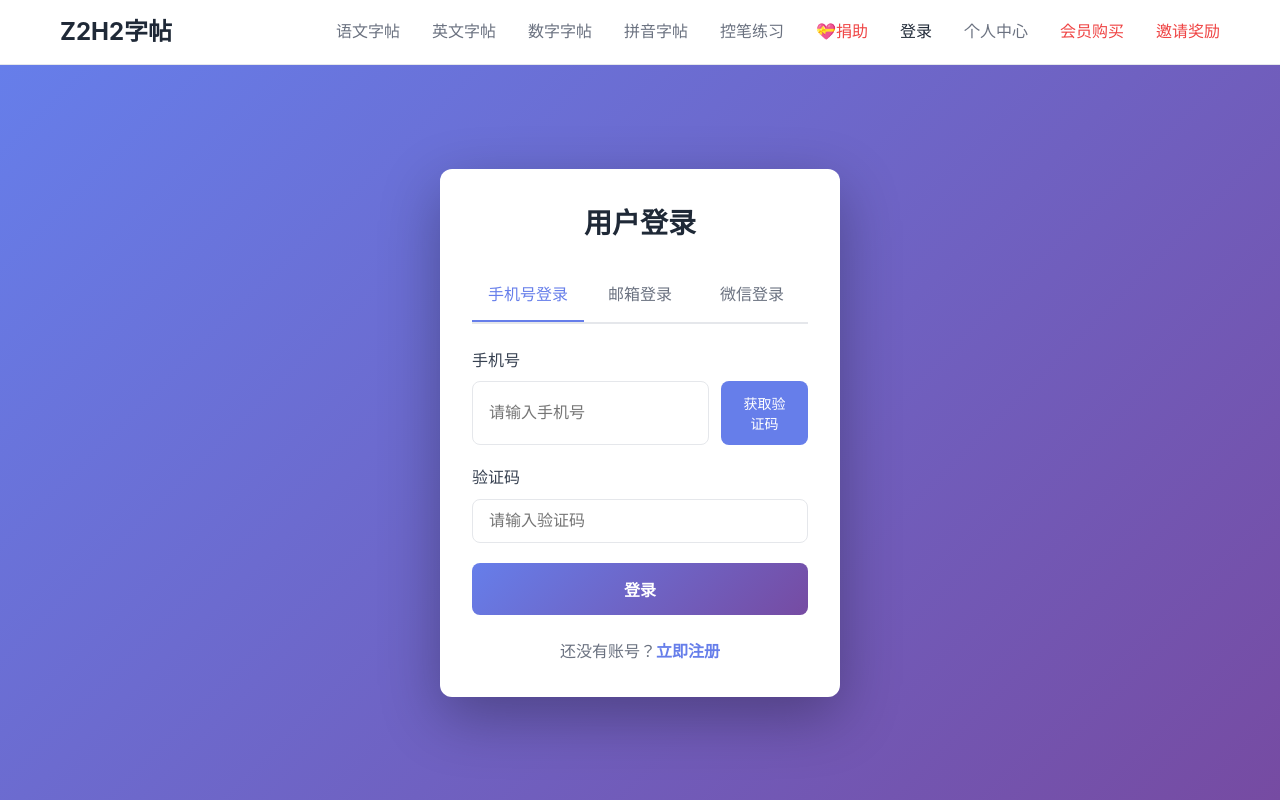
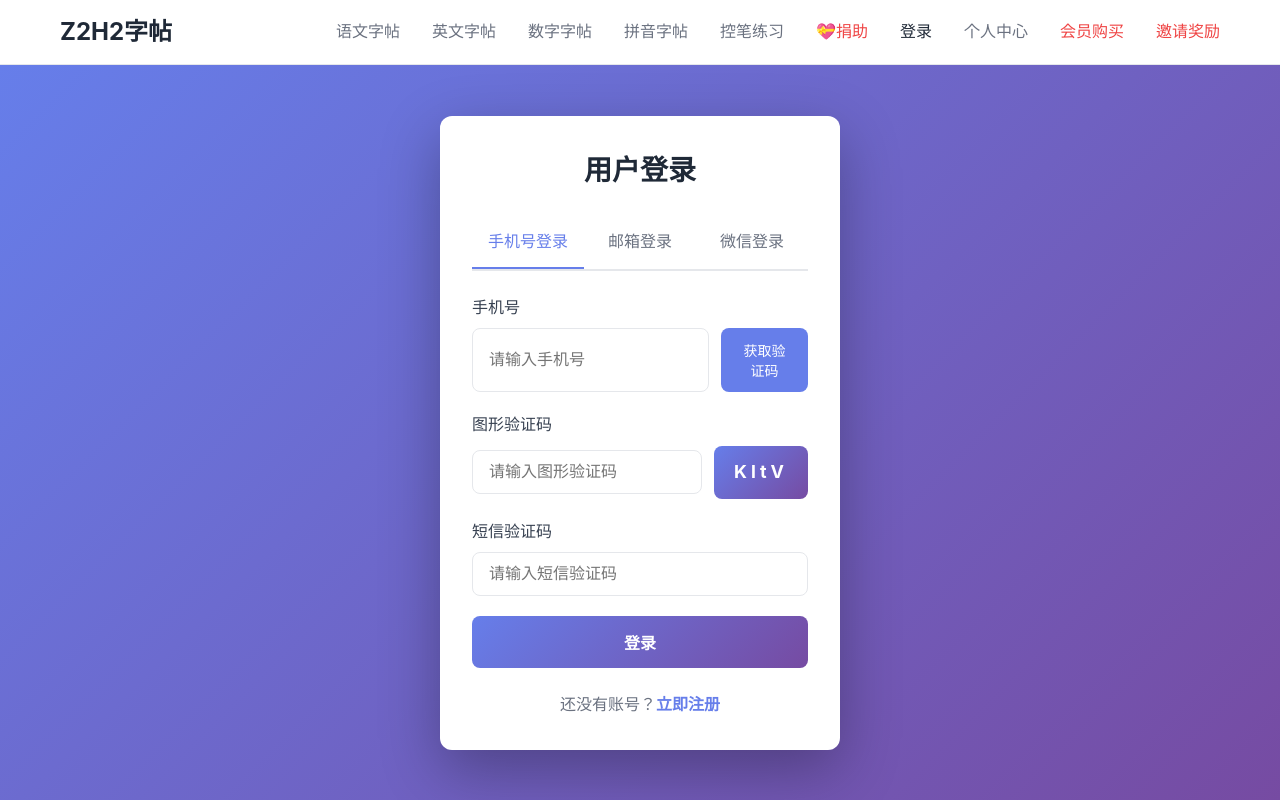
Before and after one commit to guoleopard/z2h-website, a Vue app: page /login in a window 1280 px wide. Shown: the top 800 px of the page. Built offline with nearby package versions, Linux system fonts and the light colour scheme.

Commit message:
add 验证码

```diff
--- a/src/views/LoginPage.vue
+++ b/src/views/LoginPage.vue
@@ -39,15 +39,30 @@
                 placeholder="请输入手机号"
                 class="form-input"
               />
-              <button class="code-btn">获取验证码</button>
+              <button class="code-btn" @click="sendVerificationCode">获取验证码</button>
             </div>
           </div>
           <div class="form-group">
-            <label for="verificationCode">验证码</label>
+            <label for="captcha">图形验证码</label>
+            <div class="captcha-container">
+              <input
+                type="text"
+                id="captcha"
+                placeholder="请输入图形验证码"
+                class="form-input captcha-input"
+                v-model="userCaptcha"
+              />
+              <div class="captcha-code" @click="refreshCaptcha">
+                {{ captcha }}
+              </div>
+            </div>
+          </div>
+          <div class="form-group">
+            <label for="verificationCode">短信验证码</label>
             <input
               type="text"
               id="verificationCode"
-              placeholder="请输入验证码"
+              placeholder="请输入短信验证码"
               class="form-input"
             />
           </div>
@@ -65,15 +80,30 @@
                 placeholder="请输入邮箱"
                 class="form-input"
               />
-              <button class="code-btn">获取验证码</button>
+              <button class="code-btn" @click="sendVerificationCode">获取验证码</button>
             </div>
           </div>
           <div class="form-group">
-            <label for="emailCode">验证码</label>
+            <label for="emailCaptcha">图形验证码</label>
+            <div class="captcha-container">
+              <input
+                type="text"
+                id="emailCaptcha"
+                placeholder="请输入图形验证码"
+                class="form-input captcha-input"
+                v-model="userCaptcha"
+              />
+              <div class="captcha-code" @click="refreshCaptcha">
+                {{ captcha }}
+              </div>
+            </div>
+          </div>
+          <div class="form-group">
+            <label for="emailCode">邮箱验证码</label>
             <input
               type="text"
               id="emailCode"
-              placeholder="请输入验证码"
+              placeholder="请输入邮箱验证码"
               class="form-input"
             />
           </div>
@@ -100,9 +130,46 @@
 </template>
 
 <script setup>
-import { ref } from 'vue'
+import { ref, onMounted } from 'vue'
 
 const activeTab = ref('phone')
+const captcha = ref('')
+const userCaptcha = ref('')
+
+// 生成随机验证码
+const generateCaptcha = () => {
+  const chars = 'ABCDEFGHIJKLMNOPQRSTUVWXYZabcdefghijklmnopqrstuvwxyz0123456789'
+  let result = ''
+  for (let i = 0; i < 4; i++) {
+    result += chars.charAt(Math.floor(Math.random() * chars.length))
+  }
+  captcha.value = result
+}
+
+// 初始化验证码
+onMounted(() => {
+  generateCaptcha()
+})
+
+// 点击刷新验证码
+const refreshCaptcha = () => {
+  generateCaptcha()
+}
+
+// 校验验证码
+const validateCaptcha = () => {
+  return userCaptcha.value.toLowerCase() === captcha.value.toLowerCase()
+}
+
+// 模拟发送验证码
+const sendVerificationCode = () => {
+  if (!validateCaptcha()) {
+    alert('验证码错误，请重新输入')
+    return
+  }
+  // 这里可以添加实际的发送验证码逻辑
+  alert('验证码发送成功')
+}
 </script>
 
 <style scoped>
@@ -196,6 +263,40 @@ const activeTab = ref('phone')
   gap: 12px;
 }
 
+.email-input-container {
+  display: flex;
+  gap: 12px;
+}
+
+.captcha-container {
+  display: flex;
+  gap: 12px;
+  align-items: center;
+}
+
+.captcha-input {
+  flex: 1;
+}
+
+.captcha-code {
+  padding: 12px 20px;
+  background: linear-gradient(135deg, #667eea 0%, #764ba2 100%);
+  color: white;
+  border-radius: 8px;
+  font-size: 18px;
+  font-weight: bold;
+  letter-spacing: 4px;
+  text-align: center;
+  cursor: pointer;
+  user-select: none;
+  transition: all 0.3s;
+}
+
+.captcha-code:hover {
+  transform: scale(1.05);
+  box-shadow: 0 5px 15px rgba(102, 126, 234, 0.4);
+}
+
 .code-btn {
   padding: 12px 20px;
   background: #667eea;
```
